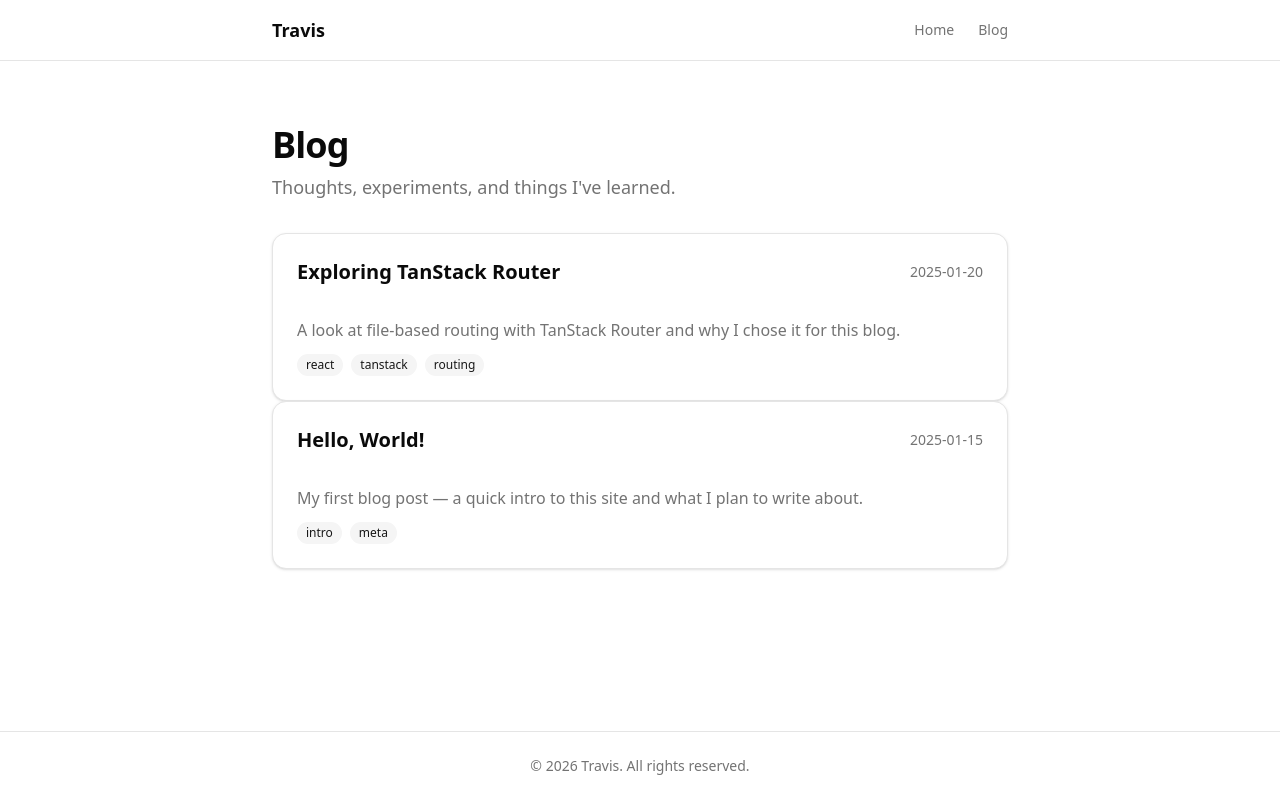
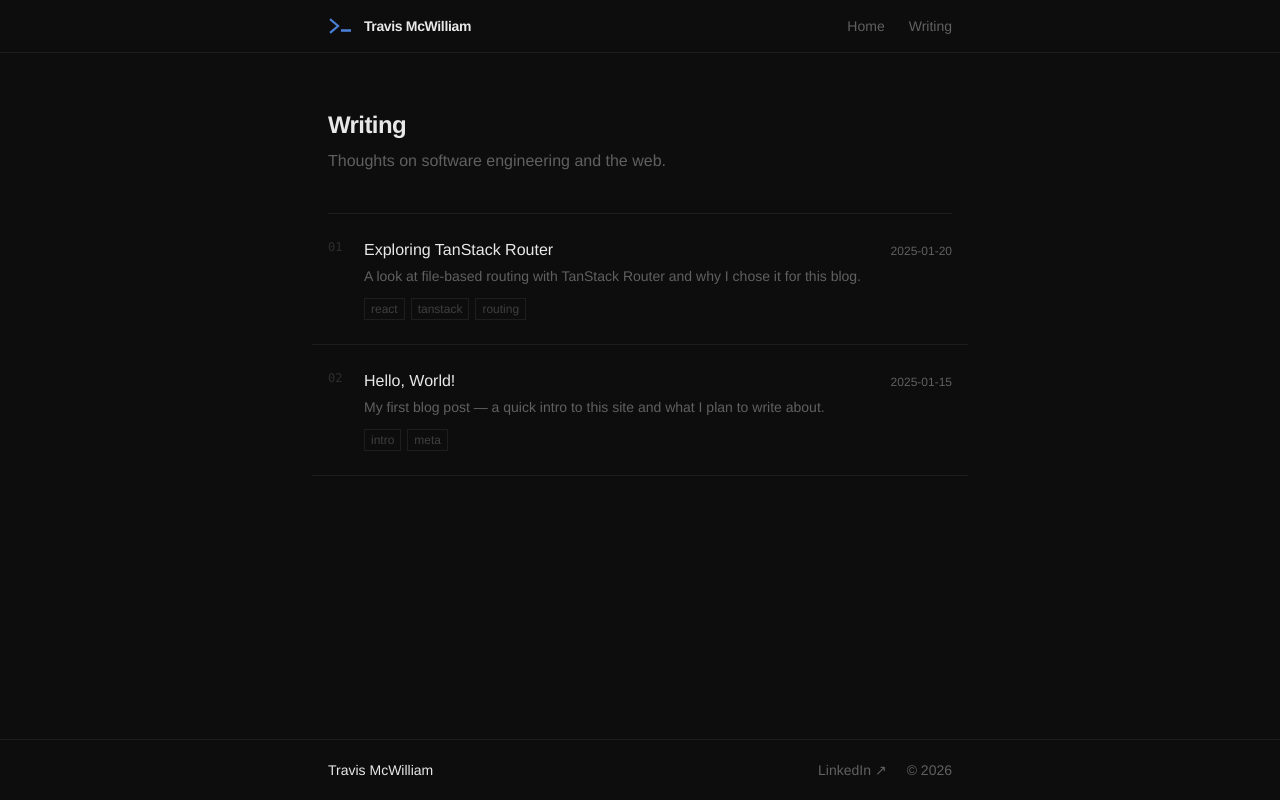
Before and after one commit to tmcwilliam/blog, a React (Vite) app: page /blog in a window 1280 px wide. Built offline with nearby package versions, Linux system fonts and the light colour scheme.

Commit message:
redesign

```diff
--- a/src/components/blog/post-card.tsx
+++ b/src/components/blog/post-card.tsx
@@ -1,31 +1,43 @@
 import { Link } from '@tanstack/react-router'
-import { Card, CardContent, CardHeader, CardTitle } from '@/components/ui/card'
-import { Badge } from '@/components/ui/badge'
 import type { PostMeta } from '@/lib/posts'
 
-export function PostCard({ post }: { post: PostMeta }) {
+export function PostCard({ post, index }: { post: PostMeta; index: number }) {
   return (
-    <Link to="/blog/$slug" params={{ slug: post.slug }}>
-      <Card className="transition-colors hover:bg-muted/50">
-        <CardHeader>
-          <div className="flex items-center justify-between">
-            <CardTitle className="text-xl">{post.title}</CardTitle>
-            <span className="text-sm text-muted-foreground">{post.date}</span>
+    <Link
+      to="/blog/$slug"
+      params={{ slug: post.slug }}
+      className="group block border-b border-border py-6 -mx-4 px-4 transition-colors hover:bg-card"
+    >
+      <div className="flex items-start gap-4">
+        <span className="w-5 shrink-0 pt-px font-mono text-xs text-muted-foreground/40">
+          {String(index + 1).padStart(2, '0')}
+        </span>
+        <div className="min-w-0 flex-1">
+          <div className="flex items-baseline justify-between gap-4">
+            <h2 className="font-medium text-foreground transition-colors group-hover:text-primary">
+              {post.title}
+            </h2>
+            <span className="shrink-0 text-xs text-muted-foreground">
+              {post.date}
+            </span>
           </div>
-        </CardHeader>
-        <CardContent>
-          <p className="text-muted-foreground">{post.description}</p>
+          <p className="mt-1 text-sm text-muted-foreground">
+            {post.description}
+          </p>
           {post.tags && post.tags.length > 0 && (
-            <div className="mt-3 flex gap-2">
+            <div className="mt-3 flex flex-wrap gap-1.5">
               {post.tags.map((tag) => (
-                <Badge key={tag} variant="secondary">
+                <span
+                  key={tag}
+                  className="border border-border px-1.5 py-0.5 text-xs text-muted-foreground/60"
+                >
                   {tag}
-                </Badge>
+                </span>
               ))}
             </div>
           )}
-        </CardContent>
-      </Card>
+        </div>
+      </div>
     </Link>
   )
 }
--- a/src/components/layout/footer.tsx
+++ b/src/components/layout/footer.tsx
@@ -1,8 +1,23 @@
 export function Footer() {
   return (
-    <footer className="border-t">
-      <div className="container mx-auto max-w-3xl px-4 py-6 text-center text-sm text-muted-foreground">
-        &copy; {new Date().getFullYear()} Travis. All rights reserved.
+    <footer className="border-t border-border">
+      <div className="mx-auto flex max-w-2xl items-center justify-between px-6 py-5">
+        <span className="text-sm font-medium text-foreground">
+          Travis McWilliam
+        </span>
+        <div className="flex items-center gap-5">
+          <a
+            href="https://linkedin.com/in/travismcwilliam"
+            target="_blank"
+            rel="noopener noreferrer"
+            className="text-sm text-muted-foreground transition-colors hover:text-foreground"
+          >
+            LinkedIn ↗
+          </a>
+          <span className="text-sm text-muted-foreground">
+            © {new Date().getFullYear()}
+          </span>
+        </div>
       </div>
     </footer>
   )
--- a/src/components/layout/header.tsx
+++ b/src/components/layout/header.tsx
@@ -2,15 +2,34 @@ import { Link } from '@tanstack/react-router'
 
 export function Header() {
   return (
-    <header className="border-b">
-      <div className="container mx-auto flex max-w-3xl items-center justify-between px-4 py-4">
-        <Link to="/" className="text-lg font-semibold">
-          Travis
+    <header className="border-b border-border">
+      <div className="mx-auto flex max-w-2xl items-center justify-between px-6 py-4">
+        <Link
+          to="/"
+          className="flex items-center gap-2.5 text-sm font-bold tracking-tight text-foreground transition-colors hover:text-primary"
+        >
+          <svg
+            xmlns="http://www.w3.org/2000/svg"
+            viewBox="0 0 72 50"
+            fill="none"
+            aria-hidden="true"
+            className="text-primary h-[18px] w-auto"
+          >
+            <polyline
+              points="8,8 28,25 8,42"
+              stroke="currentColor"
+              strokeWidth="6"
+              strokeLinecap="square"
+              strokeLinejoin="miter"
+            />
+            <rect x="36" y="34" width="28" height="7" fill="currentColor" />
+          </svg>
+          Travis McWilliam
         </Link>
-        <nav className="flex gap-6 text-sm">
+        <nav className="flex items-center gap-6">
           <Link
             to="/"
-            className="text-muted-foreground transition-colors hover:text-foreground"
+            className="text-sm text-muted-foreground transition-colors hover:text-foreground"
             activeProps={{ className: 'text-foreground' }}
             activeOptions={{ exact: true }}
           >
@@ -18,10 +37,10 @@ export function Header() {
           </Link>
           <Link
             to="/blog"
-            className="text-muted-foreground transition-colors hover:text-foreground"
+            className="text-sm text-muted-foreground transition-colors hover:text-foreground"
             activeProps={{ className: 'text-foreground' }}
           >
-            Blog
+            Writing
           </Link>
         </nav>
       </div>
--- a/src/routes/blog/index.tsx
+++ b/src/routes/blog/index.tsx
@@ -10,14 +10,22 @@ function BlogListPage() {
   const posts = getAllPosts()
 
   return (
-    <div className="container mx-auto max-w-3xl px-4 py-16">
-      <h1 className="text-4xl font-bold tracking-tight">Blog</h1>
-      <p className="mt-2 text-lg text-muted-foreground">
-        Thoughts, experiments, and things I've learned.
-      </p>
-      <div className="mt-8 space-y-6">
-        {posts.map((post) => (
-          <PostCard key={post.slug} post={post} />
+    <div className="mx-auto max-w-2xl px-6 py-14">
+      <div className="animate-fade-up">
+        <h1 className="text-2xl font-bold tracking-tight text-foreground">
+          Writing
+        </h1>
+        <p className="mt-2 text-muted-foreground">
+          Thoughts on software engineering and the web.
+        </p>
+      </div>
+
+      <div
+        className="animate-fade-up mt-10 border-t border-border"
+        style={{ animationDelay: '80ms' }}
+      >
+        {posts.map((post, index) => (
+          <PostCard key={post.slug} post={post} index={index} />
         ))}
       </div>
     </div>
--- a/src/routes/index.tsx
+++ b/src/routes/index.tsx
@@ -1,25 +1,83 @@
 import { createFileRoute, Link } from '@tanstack/react-router'
+import { getAllPosts } from '@/lib/posts'
 
 export const Route = createFileRoute('/')({
   component: HomePage,
 })
 
 function HomePage() {
+  const recentPosts = getAllPosts().slice(0, 3)
+
   return (
-    <div className="container mx-auto max-w-3xl px-4 py-16">
-      <h1 className="text-4xl font-bold tracking-tight">Hey, I'm Travis</h1>
-      <p className="mt-4 text-lg text-muted-foreground">
-        Welcome to my corner of the internet. I'm a software engineer who loves
-        building things for the web. This blog is where I share what I'm learning
-        and experimenting with.
-      </p>
-      <p className="mt-4 text-lg text-muted-foreground">
-        Check out my{' '}
-        <Link to="/blog" className="underline underline-offset-4 hover:text-foreground">
-          blog
-        </Link>{' '}
-        to see what I've been writing about lately.
-      </p>
+    <div className="mx-auto max-w-2xl px-6 py-14">
+      {/* ─── Intro ────────────────────────────────────────────────── */}
+      <div className="animate-fade-up">
+        <h1 className="text-2xl font-bold tracking-tight text-foreground">
+          Travis McWilliam
+        </h1>
+        <p className="mt-4 leading-relaxed text-muted-foreground">
+          Software engineer. I write about building for the web, things I'm
+          learning, and whatever I'm experimenting with.
+        </p>
+        <div className="mt-5 flex items-center gap-5">
+          <Link
+            to="/blog"
+            className="text-sm font-medium text-primary transition-colors hover:text-foreground"
+          >
+            Writing →
+          </Link>
+          <a
+            href="https://linkedin.com/in/travismcwilliam"
+            target="_blank"
+            rel="noopener noreferrer"
+            className="text-sm text-muted-foreground transition-colors hover:text-foreground"
+          >
+            LinkedIn ↗
+          </a>
+        </div>
+      </div>
+
+      {/* ─── Recent Writing ───────────────────────────────────────── */}
+      {recentPosts.length > 0 && (
+        <div
+          className="animate-fade-up mt-14"
+          style={{ animationDelay: '100ms' }}
+        >
+          <div className="mb-5 flex items-center justify-between">
+            <span className="text-xs uppercase tracking-widest text-muted-foreground">
+              Recent Writing
+            </span>
+            <Link
+              to="/blog"
+              className="text-xs text-muted-foreground transition-colors hover:text-foreground"
+            >
+              All posts →
+            </Link>
+          </div>
+          <div className="border-t border-border">
+            {recentPosts.map((post) => (
+              <Link
+                key={post.slug}
+                to="/blog/$slug"
+                params={{ slug: post.slug }}
+                className="group block border-b border-border py-5 transition-colors hover:bg-card -mx-4 px-4"
+              >
+                <div className="flex items-baseline justify-between gap-4">
+                  <h3 className="text-sm font-medium text-foreground transition-colors group-hover:text-primary">
+                    {post.title}
+                  </h3>
+                  <span className="shrink-0 text-xs text-muted-foreground">
+                    {post.date}
+                  </span>
+                </div>
+                <p className="mt-1 truncate text-sm text-muted-foreground">
+                  {post.description}
+                </p>
+              </Link>
+            ))}
+          </div>
+        </div>
+      )}
     </div>
   )
 }
--- a/src/styles/index.css
+++ b/src/styles/index.css
@@ -3,6 +3,12 @@
 @import "shadcn/tailwind.css";
 
 @custom-variant dark (&:is(.dark *));
+
+/* System Helvetica stack — no external fonts */
+@theme {
+  --font-sans: 'Helvetica Neue', Helvetica, Arial, sans-serif;
+  --font-mono: ui-monospace, SFMono-Regular, Menlo, Consolas, monospace;
+}
 
 @theme inline {
   --radius-sm: calc(var(--radius) - 4px);
@@ -45,73 +51,74 @@
   --color-sidebar-ring: var(--sidebar-ring);
 }
 
+/* ─── Dark palette with Cubbie blue accent ───────────────────────── */
 :root {
-  --radius: 0.625rem;
-  --background: oklch(1 0 0);
-  --foreground: oklch(0.145 0 0);
-  --card: oklch(1 0 0);
-  --card-foreground: oklch(0.145 0 0);
-  --popover: oklch(1 0 0);
-  --popover-foreground: oklch(0.145 0 0);
-  --primary: oklch(0.205 0 0);
-  --primary-foreground: oklch(0.985 0 0);
-  --secondary: oklch(0.97 0 0);
-  --secondary-foreground: oklch(0.205 0 0);
-  --muted: oklch(0.97 0 0);
-  --muted-foreground: oklch(0.556 0 0);
-  --accent: oklch(0.97 0 0);
-  --accent-foreground: oklch(0.205 0 0);
-  --destructive: oklch(0.577 0.245 27.325);
-  --border: oklch(0.922 0 0);
-  --input: oklch(0.922 0 0);
-  --ring: oklch(0.708 0 0);
+  --radius: 0.125rem;
+  --background: #0d0d0d;
+  --foreground: #e8e8e8;
+  --card: #111111;
+  --card-foreground: #e8e8e8;
+  --popover: #111111;
+  --popover-foreground: #e8e8e8;
+  --primary: #4b80d9;       /* Cubbie blue */
+  --primary-foreground: #0d0d0d;
+  --secondary: #1a1a1a;
+  --secondary-foreground: #e8e8e8;
+  --muted: #161616;
+  --muted-foreground: #606060;
+  --accent: #4b80d9;
+  --accent-foreground: #0d0d0d;
+  --destructive: oklch(0.704 0.191 22.216);
+  --border: #1e1e1e;
+  --input: #1a1a1a;
+  --ring: #4b80d9;
   --chart-1: oklch(0.646 0.222 41.116);
   --chart-2: oklch(0.6 0.118 184.704);
   --chart-3: oklch(0.398 0.07 227.392);
   --chart-4: oklch(0.828 0.189 84.429);
   --chart-5: oklch(0.769 0.188 70.08);
-  --sidebar: oklch(0.985 0 0);
-  --sidebar-foreground: oklch(0.145 0 0);
-  --sidebar-primary: oklch(0.205 0 0);
-  --sidebar-primary-foreground: oklch(0.985 0 0);
-  --sidebar-accent: oklch(0.97 0 0);
-  --sidebar-accent-foreground: oklch(0.205 0 0);
-  --sidebar-border: oklch(0.922 0 0);
-  --sidebar-ring: oklch(0.708 0 0);
+  --sidebar: #111111;
+  --sidebar-foreground: #e8e8e8;
+  --sidebar-primary: #4b80d9;
+  --sidebar-primary-foreground: #0d0d0d;
+  --sidebar-accent: #1a1a1a;
+  --sidebar-accent-foreground: #e8e8e8;
+  --sidebar-border: #1e1e1e;
+  --sidebar-ring: #4b80d9;
 }
 
 .dark {
-  --background: oklch(0.145 0 0);
-  --foreground: oklch(0.985 0 0);
-  --card: oklch(0.205 0 0);
-  --card-foreground: oklch(0.985 0 0);
-  --popover: oklch(0.205 0 0);
-  --popover-foreground: oklch(0.985 0 0);
-  --primary: oklch(0.922 0 0);
-  --primary-foreground: oklch(0.205 0 0);
-  --secondary: oklch(0.269 0 0);
-  --secondary-foreground: oklch(0.985 0 0);
-  --muted: oklch(0.269 0 0);
-  --muted-foreground: oklch(0.708 0 0);
-  --accent: oklch(0.269 0 0);
-  --accent-foreground: oklch(0.985 0 0);
+  --background: #0d0d0d;
+  --foreground: #e8e8e8;
+  --card: #111111;
+  --card-foreground: #e8e8e8;
+  --popover: #111111;
+  --popover-foreground: #e8e8e8;
+  --primary: #4b80d9;
+  --primary-foreground: #0d0d0d;
+  --secondary: #1a1a1a;
+  --secondary-foreground: #e8e8e8;
+  --muted: #161616;
+  --muted-foreground: #606060;
+  --accent: #4b80d9;
+  --accent-foreground: #0d0d0d;
   --destructive: oklch(0.704 0.191 22.216);
-  --border: oklch(1 0 0 / 10%);
-  --input: oklch(1 0 0 / 15%);
-  --ring: oklch(0.556 0 0);
+  --border: #1e1e1e;
+  --input: #1a1a1a;
+  --ring: #4b80d9;
   --chart-1: oklch(0.488 0.243 264.376);
   --chart-2: oklch(0.696 0.17 162.48);
   --chart-3: oklch(0.769 0.188 70.08);
   --chart-4: oklch(0.627 0.265 303.9);
   --chart-5: oklch(0.645 0.246 16.439);
-  --sidebar: oklch(0.205 0 0);
-  --sidebar-foreground: oklch(0.985 0 0);
-  --sidebar-primary: oklch(0.488 0.243 264.376);
-  --sidebar-primary-foreground: oklch(0.985 0 0);
-  --sidebar-accent: oklch(0.269 0 0);
-  --sidebar-accent-foreground: oklch(0.985 0 0);
-  --sidebar-border: oklch(1 0 0 / 10%);
-  --sidebar-ring: oklch(0.556 0 0);
+  --sidebar: #111111;
+  --sidebar-foreground: #e8e8e8;
+  --sidebar-primary: #4b80d9;
+  --sidebar-primary-foreground: #0d0d0d;
+  --sidebar-accent: #1a1a1a;
+  --sidebar-accent-foreground: #e8e8e8;
+  --sidebar-border: #1e1e1e;
+  --sidebar-ring: #4b80d9;
 }
 
 @layer base {
@@ -120,5 +127,35 @@
   }
   body {
     @apply bg-background text-foreground;
+    font-family: 'Helvetica Neue', Helvetica, Arial, sans-serif;
+    -webkit-font-smoothing: antialiased;
+    -moz-osx-font-smoothing: grayscale;
   }
 }
+
+/* ─── Animations ─────────────────────────────────────────────────── */
+
+@keyframes fade-up {
+  from {
+    opacity: 0;
+    transform: translateY(10px);
+  }
+  to {
+    opacity: 1;
+    transform: translateY(0);
+  }
+}
+
+@keyframes fade-in {
+  from { opacity: 0; }
+  to { opacity: 1; }
+}
+
+@layer utilities {
+  .animate-fade-up {
+    animation: fade-up 0.5s cubic-bezier(0.16, 1, 0.3, 1) both;
+  }
+  .animate-fade-in {
+    animation: fade-in 0.4s ease both;
+  }
+}
```
Also changed, not shown: src/components/blog/mdx-components.tsx (+30 -15 lines), src/routes/blog/$slug.tsx (+46 -23 lines), src/assets/logos/logo-prompt.svg (added).
